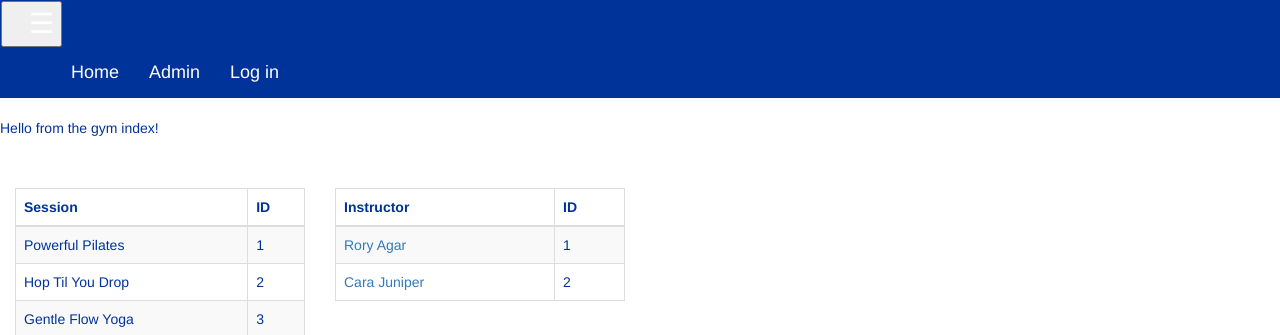
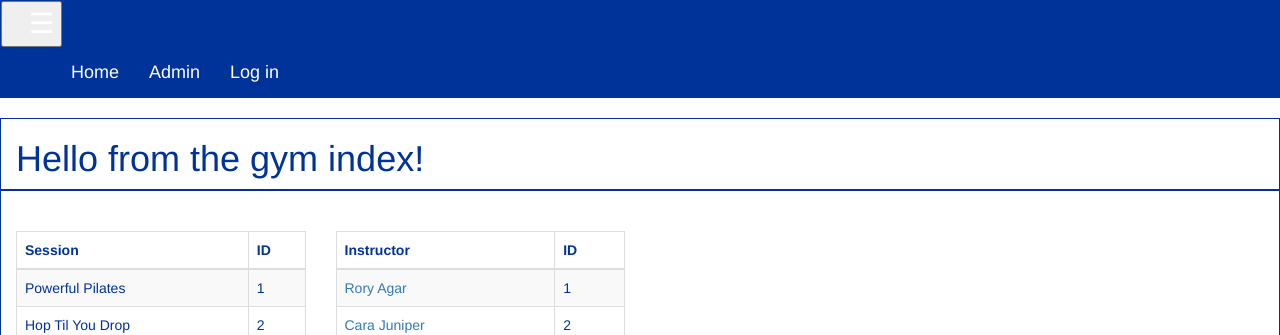
Before and after one commit to chrishaining/Django_gym2, a Django app: page /gym/ in a window 1280 px wide. Shown: the top 335 px of the page. Run offline with Django 3.2, Linux system fonts and the light colour scheme; data comes from the database, SQL or seed files in the repository; some libraries are stand-ins or nearby versions.

Commit message:
resizes the pictures on home page

```diff
--- a/django_gym2/static/css/style.css
+++ b/django_gym2/static/css/style.css
@@ -4,6 +4,11 @@ body {
 
 .header {
     background-color: #003399
+}
+
+.row {
+    border: solid 1px;
+    border-color: #003399;
 }
 
 /* .nav {
--- a/django_gym2/templates/gym/index.html
+++ b/django_gym2/templates/gym/index.html
@@ -1,9 +1,13 @@
 {% extends "base.html" %}
 
 {% block content %}
-<p>Hello from the gym index!</p>
 
 <div class="container-fluid">
+    <div class="row">
+        <div class="col-sm-10">
+            <h1>Hello from the gym index!</h1>
+        </div>
+    </div>
     <div class="row">
         <div class="col-sm-3">
             <table class="table table-striped table-bordered table-responsive table-hover">
@@ -41,13 +45,13 @@
     </div>
     <div class="row">
         <div class="col-sm-4">
-                <img class="pic" src="/static/images/weightlifting.jpg" alt="weightlifting">
+            <img class="pic" src="/static/images/weightlifting.jpg" width="400" height="300" alt="weightlifting">
         </div>
         <div class="col-sm-4">
-                <img class="pic" src="/static/images/yoga.jpg" alt="yoga">
+            <img class="pic" src="/static/images/yoga.jpg" width="400" height="300" alt="yoga">
         </div>
         <div class="col-sm-4">
-                <img class="pic" src="/static/images/pilates2.jpg" alt="pilates">
+            <img class="pic" src="/static/images/pilates2.jpeg" width="400" height="300" alt="pilates">
         </div>
     </div>
 </div>
--- a/django_gym2/templates/gym/member_details.html
+++ b/django_gym2/templates/gym/member_details.html
@@ -1,11 +1,13 @@
 {% extends 'base.html' %}
 
 {% block content %}
-<div class="container">
+<div class="container-fluid">
     <div class="row">
+        <div class="col-sm-10">
         <h1 class="welcome">Hello {{ user.first_name }}! Welcome to the Member Details Page.</h1>
     </div>
-    <div class="container">
+    </div>
+    <div class="container-fluid">
         <div class="row">
             <div class="col-sm-6">
                 <table class="table table-striped w-auto table-bordered table-responsive table-hover">
```
Also changed, not shown: django_gym2/static/images/member2.jpg, django_gym2/static/images/pilates2.jpeg (added), django_gym2/static/images/yoga.jpg, 2 other files.
